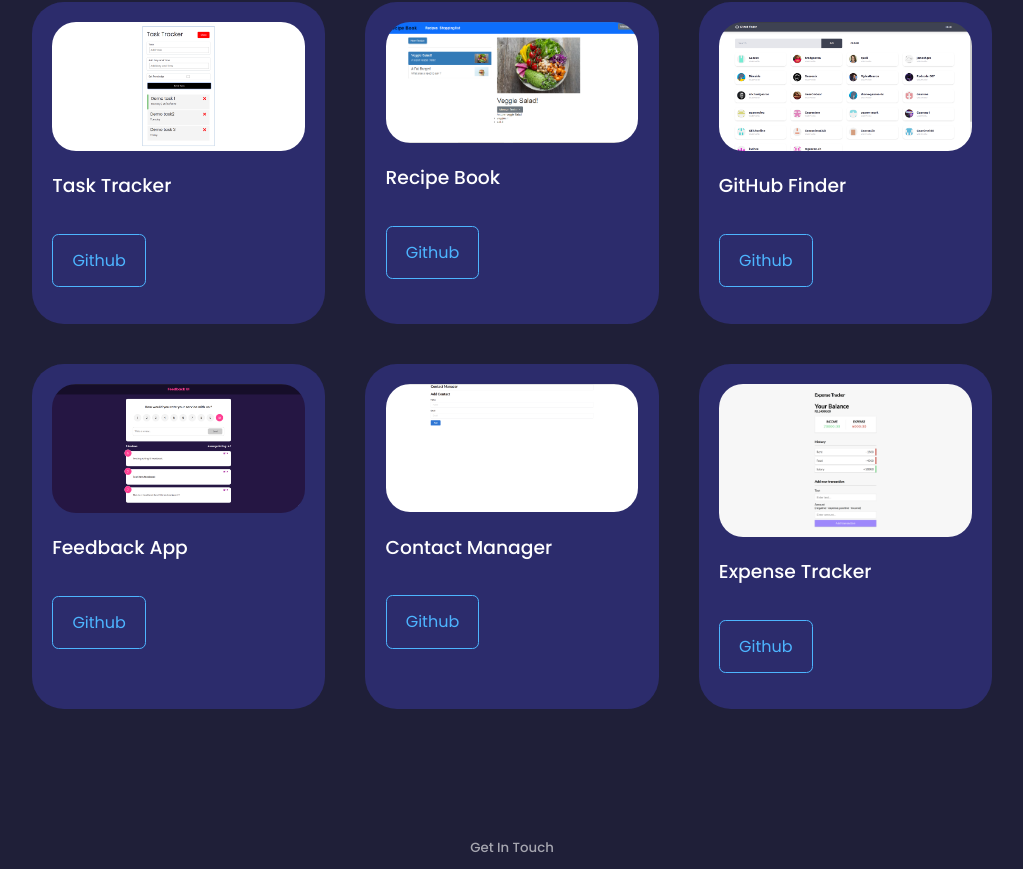
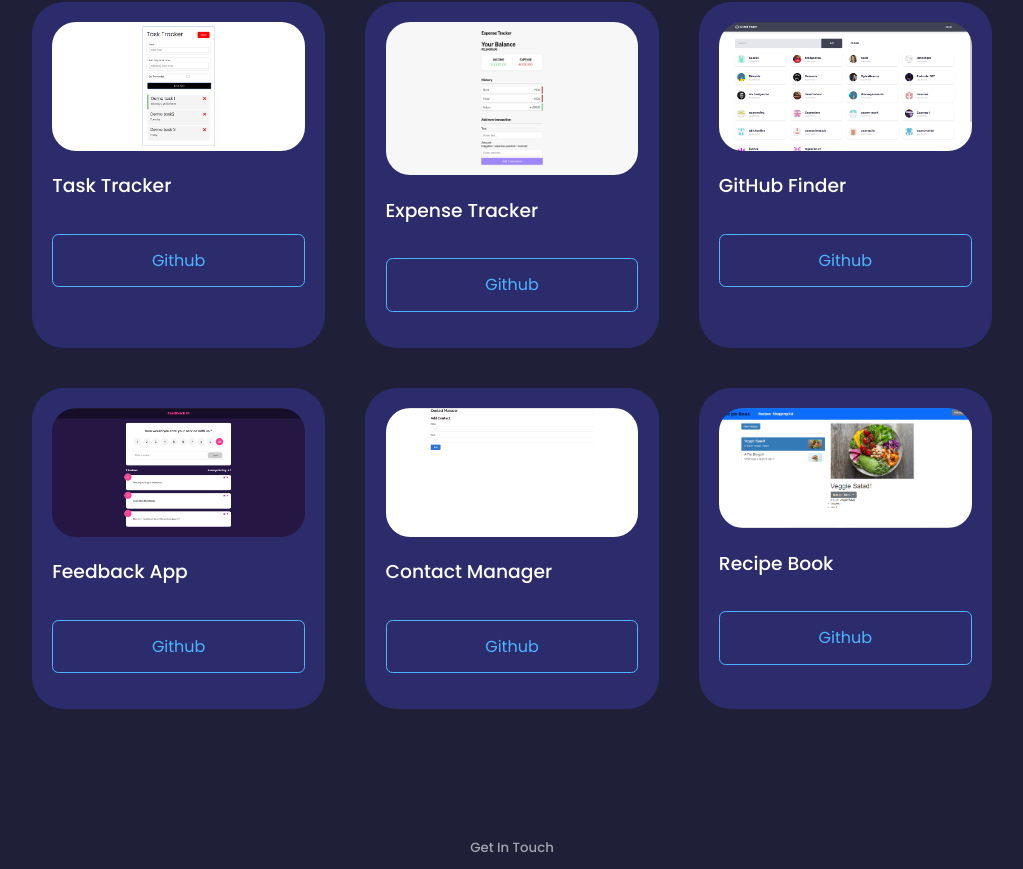
Before and after one commit to Mukesh-Sonu/portfolio, a React (Create React App) app: page / in a window 1280 px wide. Shown: the part 1619-2488 px from the top of the page, without its empty margins (128-1151 px from the left). Built offline with nearby package versions, Linux system fonts and the light colour scheme.

Commit message:
Uploaded Reume

```diff
--- a/src/components/header/Cv.jsx
+++ b/src/components/header/Cv.jsx
@@ -1,5 +1,5 @@
 import React from "react";
-import CV from "../../assests/resume.pdf";
+import CV from "../../assests/Mukesh_S-resume.pdf";
 function Cv() {
   return (
     <div className="cta">
--- a/src/components/projects/Projects.jsx
+++ b/src/components/projects/Projects.jsx
@@ -11,42 +11,37 @@ function Portfolio() {
       id: 1,
       image: tasktracker,
       title: "Task Tracker",
-      github: "https://github.com",
+      github: "https://github.com/Mukesh-Sonu/Task-manager-using-json-server",
     },
     {
       id: 2,
-      image: Rb,
-      title: "Recipe Book",
-      github: "https://github.com",
-      demo: "https://dribbble.com/shots/17580488-NFT-Minting-Perks",
+      image: expensetracker,
+      title: "Expense Tracker",
+      github: "https://github.com/Mukesh-Sonu/Expense-Tracker",
     },
     {
       id: 3,
       image: gitfinder,
       title: "GitHub Finder",
-      github: "https://github.com",
-      demo: "https://dribbble.com/shots/17580488-NFT-Minting-Perks",
+      github: "https://github.com/Mukesh-Sonu/github-finder",
     },
     {
       id: 4,
       image: feedback,
       title: "Feedback App",
-      github: "https://github.com",
-      demo: "https://dribbble.com/shots/17580488-NFT-Minting-Perks",
+      github: "https://github.com/Mukesh-Sonu/Feedback-app",
     },
     {
       id: 5,
       image: Cm,
       title: "Contact Manager",
-      github: "https://github.com",
-      demo: "https://dribbble.com/shots/17580488-NFT-Minting-Perks",
+      github: "https://github.com/Mukesh-Sonu/Contact-Manager",
     },
     {
       id: 6,
-      image: expensetracker,
-      title: "Expense Tracker",
-      github: "https://github.com",
-      demo: "https://dribbble.com/shots/17580488-NFT-Minting-Perks",
+      image: Rb,
+      title: "Recipe Book",
+      github: "https://github.com/Mukesh-Sonu/Recipe-Book-Angular-",
     },
   ];
 
@@ -62,12 +57,9 @@ function Portfolio() {
             </div>
             <h3>{item.title}</h3>
             <div className="portfolio__item-cta">
-              <a href={item.github} className="btn">
+              <a href={item.github} className="btn btn-git" target="blank">
                 Github
               </a>
-              {/* <a href={item.demo} className="btn btn-primary" target="blank">
-                Live Demo
-        </a> */}
             </div>
           </div>
         ))}
--- a/src/components/projects/projects.css
+++ b/src/components/projects/projects.css
@@ -23,10 +23,11 @@
 .portfolio__item h3 {
   margin: 1.2rem 0 2rem;
 }
-
+.btn-git {
+  width: 100%;
+  text-align: center;
+}
 .portfolio__item-cta {
-  /* display: flex;
-  gap: 1rem; */
   margin-bottom: 1rem;
 }
 /*========MEDIA QUERIES(MEDIUM DEVICES)=====*/
```
Also changed, not shown: 2 other files (tests, documents, lock files or other folders).
